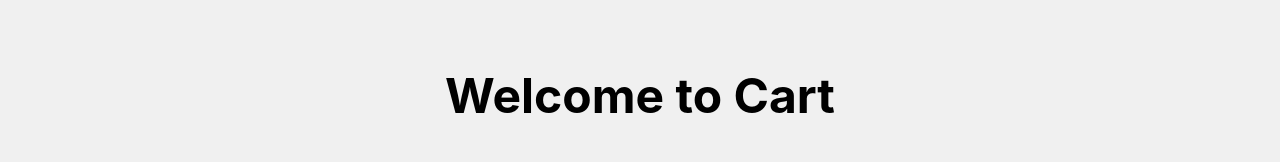
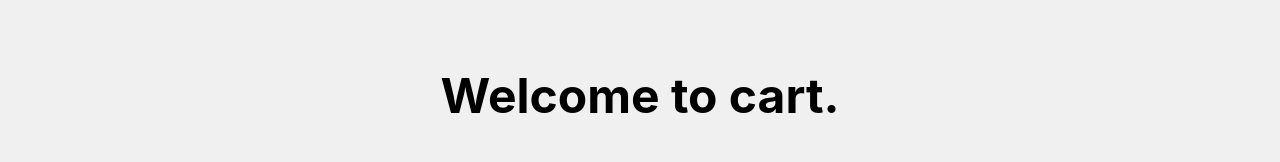
Before and after one commit to PalmerCurrie/Shopping-Cart, a React (Vite) app: page / in a window 1280 px wide. Shown: the part 386-548 px from the top of the page. Built offline with nearby package versions, Linux system fonts and the light colour scheme; no server answers.

Commit message:
Updated text in homepage and cart page

```diff
--- a/src/components/CartPage.jsx
+++ b/src/components/CartPage.jsx
@@ -5,7 +5,7 @@ function CartPage() {
   return (
     <div className='cart-container'>
       <h1>Check Out</h1>
-      <p>Thank you for shopping with Cart.</p>
+      <p>Thank you for shopping with cart.</p>
       <p>Please review your items and proceed to checkout to complete your shopping experience!</p>
     </div>
   );
--- a/src/components/HomePage.jsx
+++ b/src/components/HomePage.jsx
@@ -4,7 +4,7 @@ import '../styles/HomePage.css';
 function HomePage() {
   return (
     <div className='home-container'>
-      <h1>Welcome to Cart</h1>
+      <h1>Welcome to cart.</h1>
       <p className='home-description'>An online shopping experience for all your needs!</p>
     </div>
   );
```
